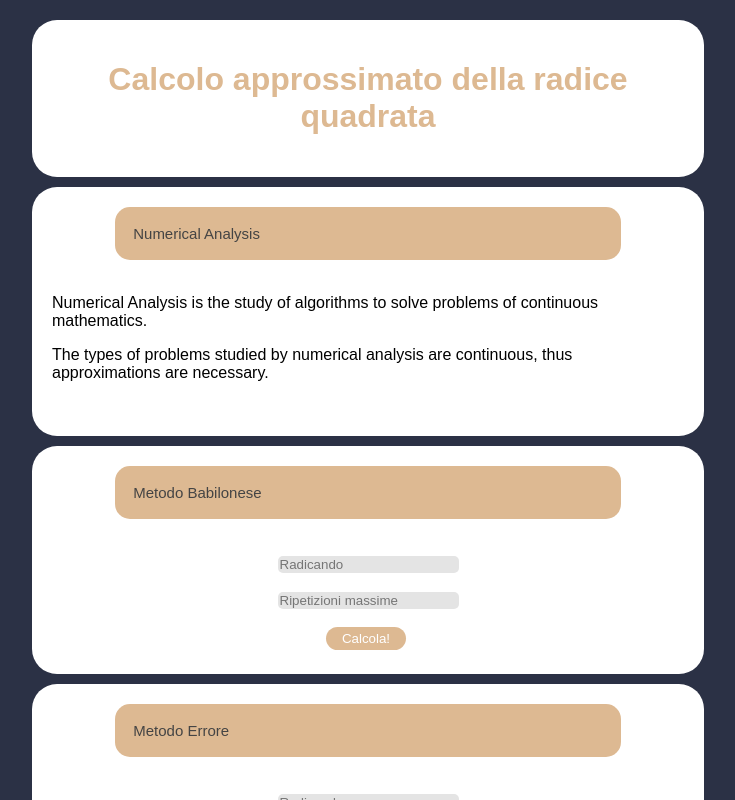
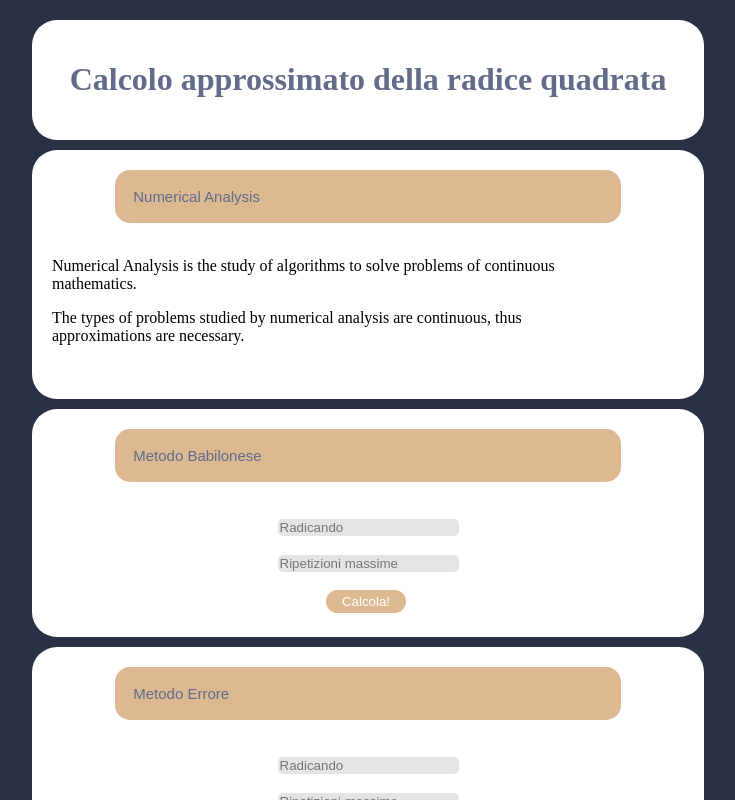
Before and after one commit to strobosco/RadiceQuadrataFinale, a React (Create React App) app: page /#/ in a window 1280 px wide. Both pictures are taken after a click on the button "Numerical Analysis". Shown: the top 800 px of the page, without its empty margins (272-1007 px from the left). Built offline with nearby package versions, Linux system fonts and the light colour scheme.

Commit message:
Fixed intro question

```diff
--- a/src/index.css
+++ b/src/index.css
@@ -1,9 +1,10 @@
 body {
   background-color: #2B3145;
-  font-family: Arial, Helvetica, sans-serif;
+  font-family: "San Francisco";
 }
 
 p {
+  width: 80%;
   text-align: left;
 }
 
@@ -46,8 +47,8 @@ input {
   width: fit-content;
 }
 
-h1, h2, span {
-  color: #DDB992;
+h1, h2, span, .intro-question, button {
+  color: #626c8a;
 }
 
 table {
@@ -59,7 +60,6 @@ table {
   border-collapse: collapse;
   background-color: white;
   color: #DDB992;
-  font-family: Arial, Helvetica, sans-serif;
   text-align: center;
 }
 
@@ -70,8 +70,7 @@ tbody, th, td {
 }
 
 .collapsible {
-  background-color: #DDB992;;
-  color: #444;
+  background-color: #DDB992;
   cursor: pointer;
   padding: 18px;
   width: 80%;
@@ -121,7 +120,6 @@ tbody, th, td {
   border-radius:2em;
   box-sizing: border-box;
   text-decoration:none;
-  font-family:'Roboto',sans-serif;
   font-weight:300;
   color:#FFFFFF;
   background-color: #DDB992;
--- a/src/pages/components/NumericalAnalysis.js
+++ b/src/pages/components/NumericalAnalysis.js
@@ -2,12 +2,12 @@ const NumericalAnalysis = ({ showDesc, onToggle }) => {
     return (
         <div className="intro">
             <button type="button" className="collapsible" onClick={() => onToggle(showDesc.id)}>Numerical Analysis</button> <br/><br/>
-            {showDesc.isShown ? (<>
+            {showDesc.isShown ? (<div className="intro-text">
             <p>Numerical Analysis is the study of algorithms
             to solve problems of continuous mathematics.</p>
             <p>The types of problems studied by numerical analysis
             are continuous, thus approximations are necessary.</p>
-            </>) : (<p style={{textAlign: "center"}}>What is Numerical Analysis?</p>) } <br/>
+            </div>) : (<h1 className="intro-question" style={{textAlign: "center"}}>What is Numerical Analysis?</h1>) } <br/>
         </div>
     )
 }
```
